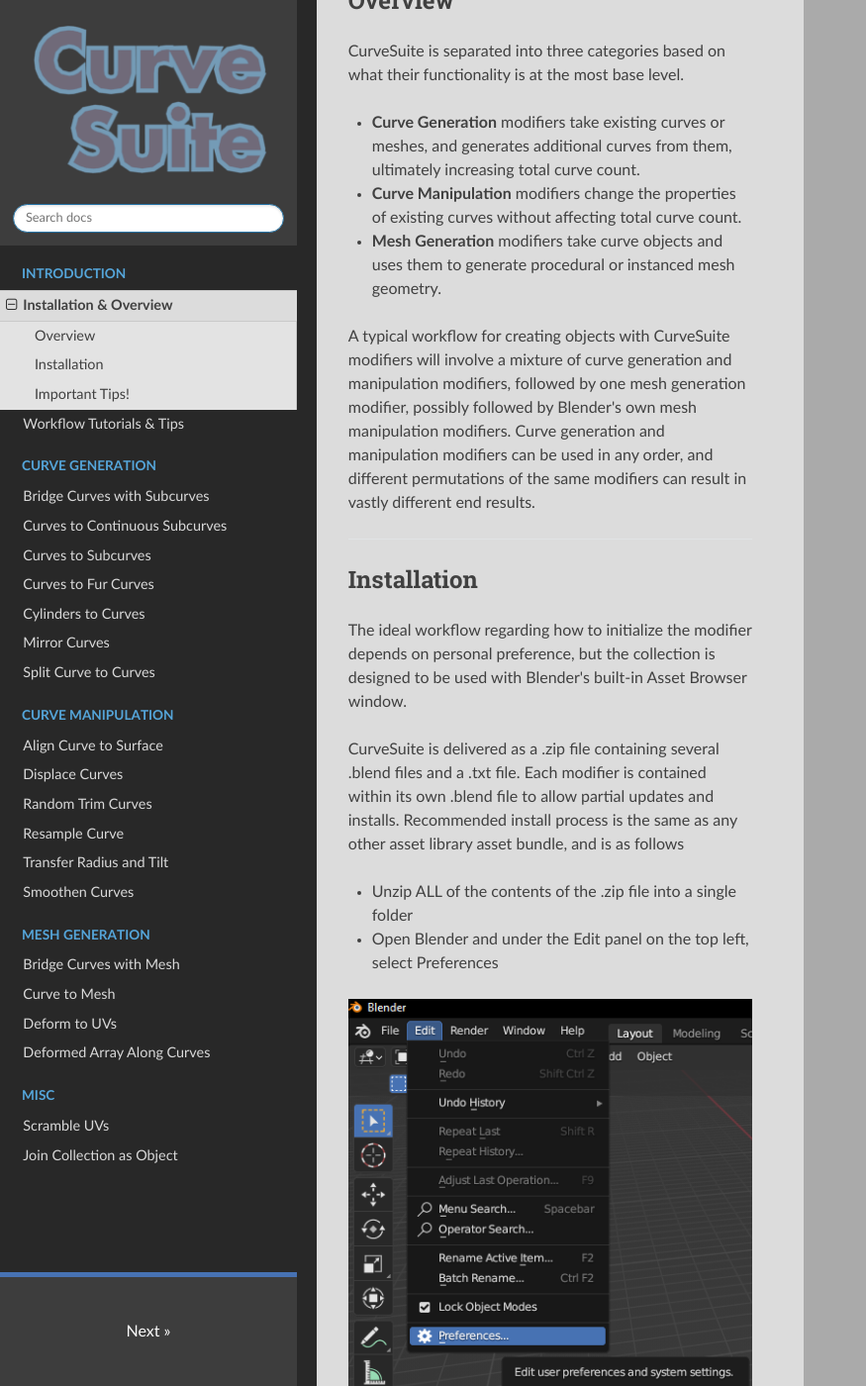
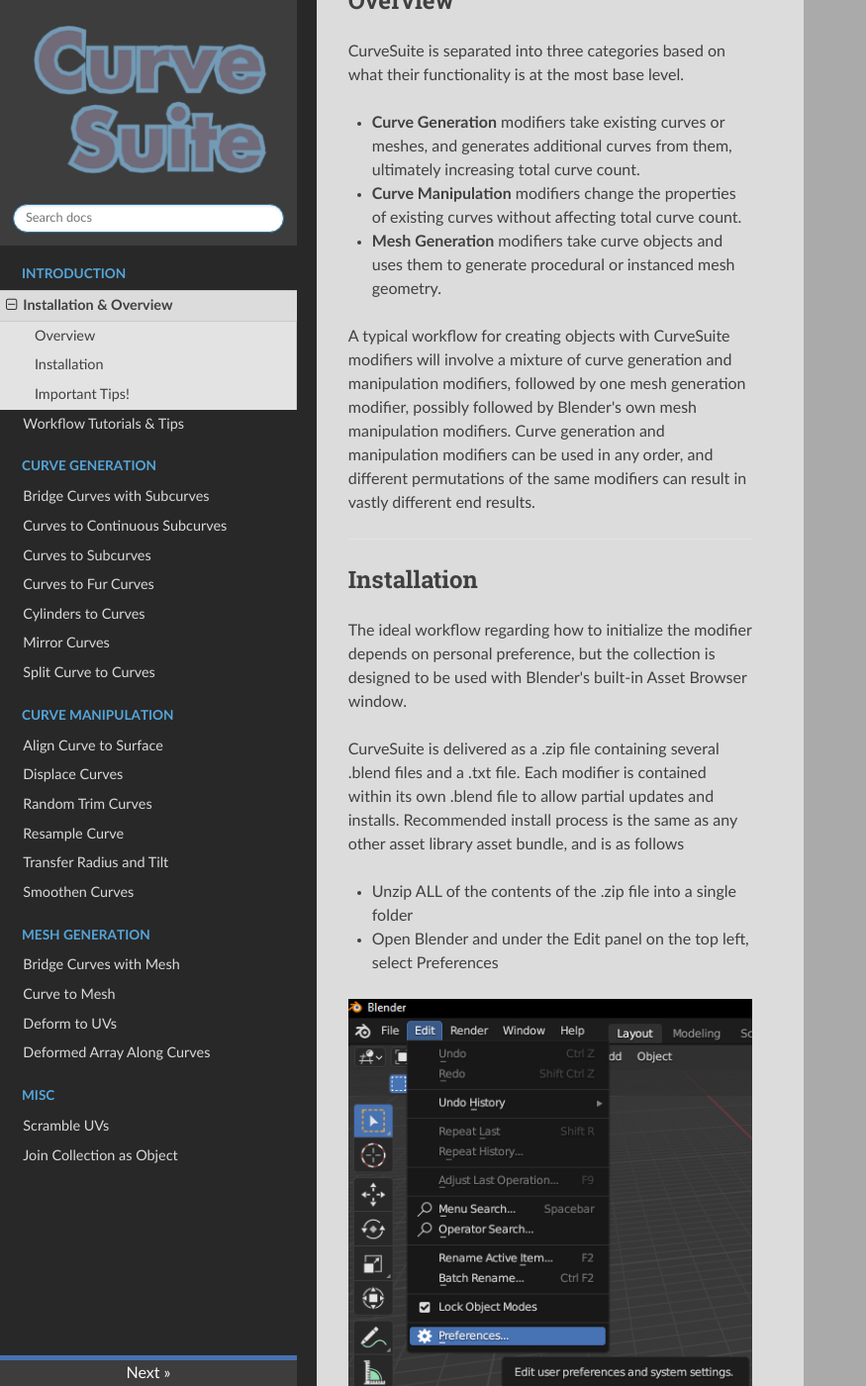
Before and after one commit to Attifyon/CurveSuite-doc, an MkDocs documentation site: the page built from docs/index.md, in a window 1280 px wide and 1400 px high, scrolled down 525 px. Shown: the whole window at 99% size, without its empty margins (0-875 px from the left). Built offline with MkDocs 1.6.1, drawn with Linux system fonts in a browser that asks for light colours; nearby versions of some CDN libraries.

Commit message:
please just work

```diff
--- a/docs/css/custom.css
+++ b/docs/css/custom.css
@@ -37,8 +37,7 @@
 .rst-versions .rst-current-version {
     /* background: rgb(42, 36, 49); */
     padding: 1vw;
-    height: 9vw;
-    max-height: 9vw;
+    height: 1vw;
     text-align: center;
     background: rgb(61, 61, 61);
     border-top:solid 5px rgb(71, 114, 179);
```
